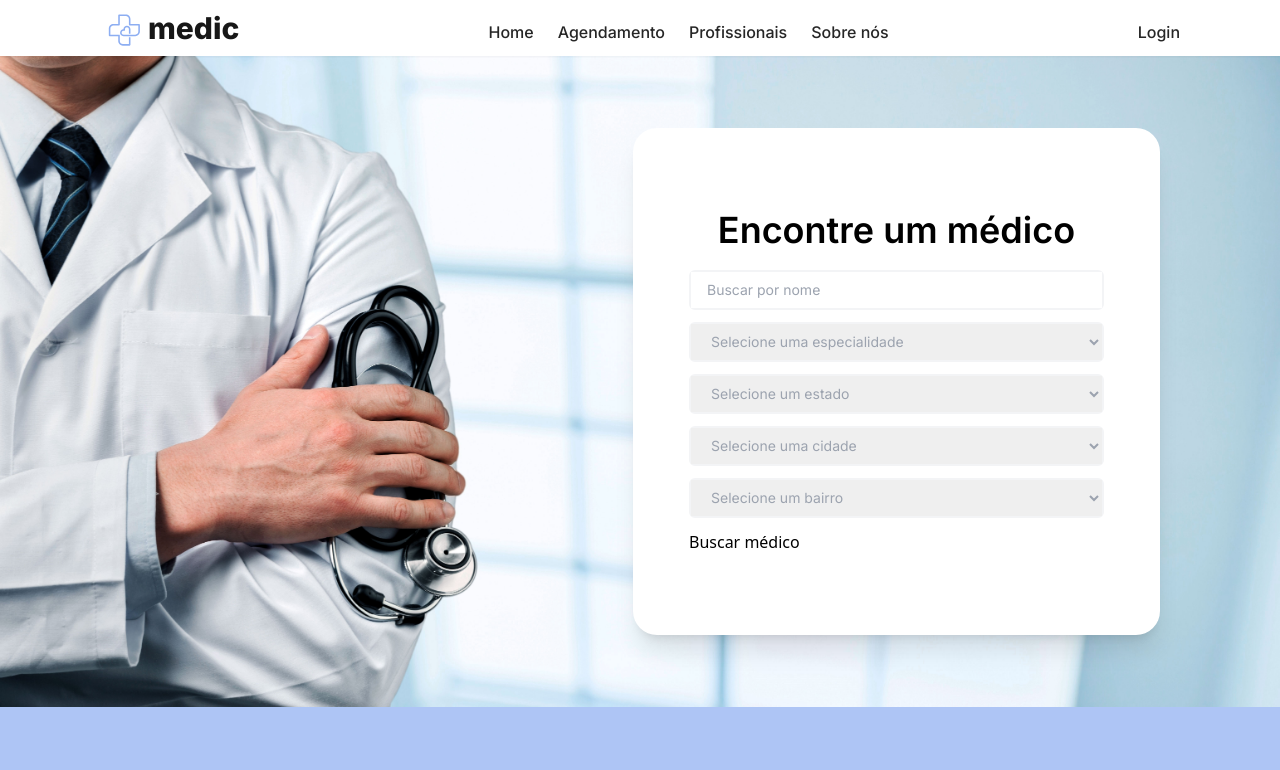
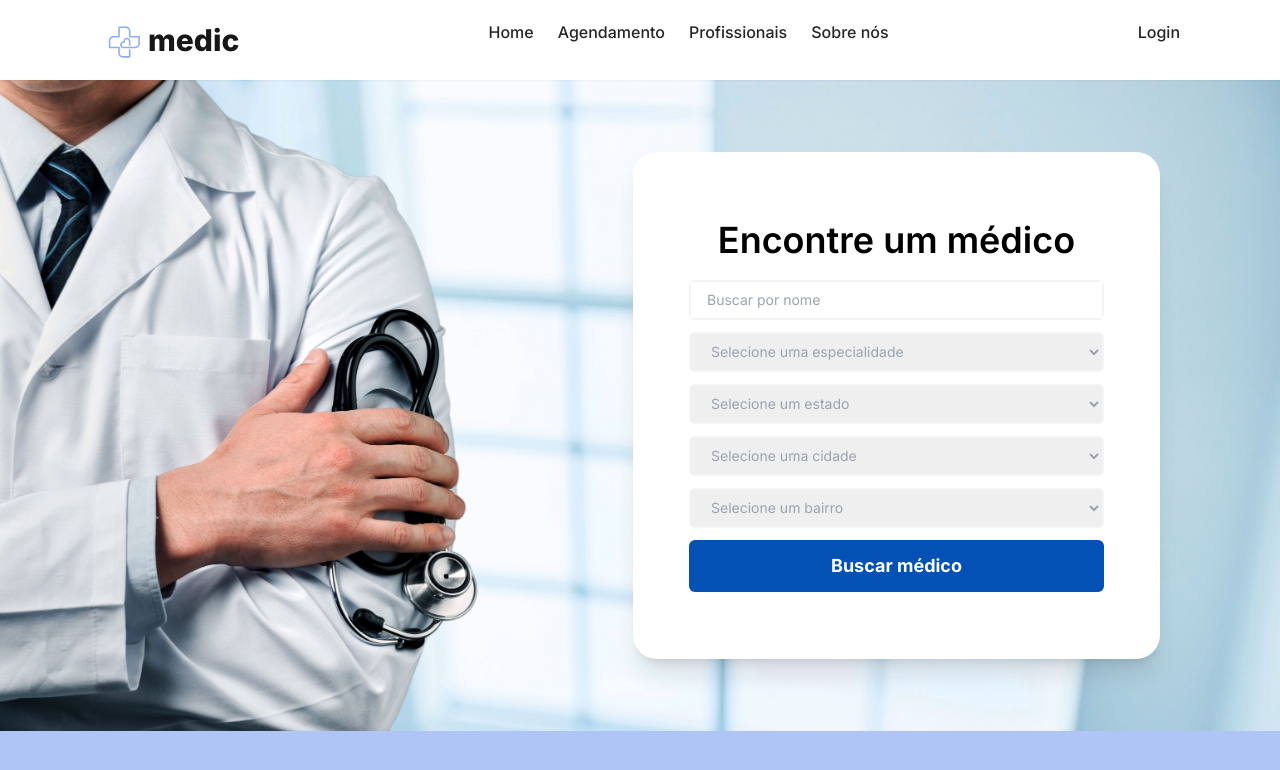
Before and after one commit to Marcos-Auguusto/medic_search, a Django app: page / in a window 1280 px wide. Shown: the top 770 px of the page. Run offline with Django 4.2, Linux system fonts and the light colour scheme; some web fonts are replaced.

Commit message:
config/ new size header

```diff
--- a/medicSearch/static/css/output.css
+++ b/medicSearch/static/css/output.css
@@ -584,10 +584,6 @@ video {
   position: relative;
 }
 
-.left-0 {
-  left: 0px;
-}
-
 .right-0 {
   right: 0px;
 }
@@ -625,8 +621,8 @@ video {
   margin-right: 120px;
 }
 
-.mt-14 {
-  margin-top: 3.5rem;
+.mt-20 {
+  margin-top: 5rem;
 }
 
 .mt-\[72px\] {
@@ -653,8 +649,8 @@ video {
   height: 3rem;
 }
 
-.h-14 {
-  height: 3.5rem;
+.h-20 {
+  height: 5rem;
 }
 
 .h-\[507px\] {
@@ -728,6 +724,11 @@ video {
   background-color: rgba(141, 174, 242, 0.71);
 }
 
+.bg-btn-200 {
+  --tw-bg-opacity: 1;
+  background-color: rgb(4 81 182 / var(--tw-bg-opacity));
+}
+
 .bg-red-500 {
   --tw-bg-opacity: 1;
   background-color: rgb(239 68 68 / var(--tw-bg-opacity));
@@ -758,6 +759,11 @@ video {
   padding: 1.25rem;
 }
 
+.py-3 {
+  padding-top: 0.75rem;
+  padding-bottom: 0.75rem;
+}
+
 .pl-4 {
   padding-left: 1rem;
 }
@@ -785,9 +791,18 @@ video {
   line-height: 1.5rem;
 }
 
+.text-lg {
+  font-size: 1.125rem;
+  line-height: 1.75rem;
+}
+
 .text-sm {
   font-size: 0.875rem;
   line-height: 1.25rem;
+}
+
+.font-bold {
+  font-weight: 700;
 }
 
 .font-extrabold {
@@ -817,16 +832,47 @@ video {
   color: rgb(23 23 23 / var(--tw-text-opacity));
 }
 
+.text-white {
+  --tw-text-opacity: 1;
+  color: rgb(255 255 255 / var(--tw-text-opacity));
+}
+
+.shadow-sm {
+  --tw-shadow: 0 1px 2px 0 rgb(0 0 0 / 0.05);
+  --tw-shadow-colored: 0 1px 2px 0 var(--tw-shadow-color);
+  box-shadow: var(--tw-ring-offset-shadow, 0 0 #0000), var(--tw-ring-shadow, 0 0 #0000), var(--tw-shadow);
+}
+
 .shadow-xl {
   --tw-shadow: 0 20px 25px -5px rgb(0 0 0 / 0.1), 0 8px 10px -6px rgb(0 0 0 / 0.1);
   --tw-shadow-colored: 0 20px 25px -5px var(--tw-shadow-color), 0 8px 10px -6px var(--tw-shadow-color);
   box-shadow: var(--tw-ring-offset-shadow, 0 0 #0000), var(--tw-ring-shadow, 0 0 #0000), var(--tw-shadow);
 }
 
-.shadow-sm {
-  --tw-shadow: 0 1px 2px 0 rgb(0 0 0 / 0.05);
-  --tw-shadow-colored: 0 1px 2px 0 var(--tw-shadow-color);
+.shadow-md {
+  --tw-shadow: 0 4px 6px -1px rgb(0 0 0 / 0.1), 0 2px 4px -2px rgb(0 0 0 / 0.1);
+  --tw-shadow-colored: 0 4px 6px -1px var(--tw-shadow-color), 0 2px 4px -2px var(--tw-shadow-color);
   box-shadow: var(--tw-ring-offset-shadow, 0 0 #0000), var(--tw-ring-shadow, 0 0 #0000), var(--tw-shadow);
+}
+
+.shadow-blue-800 {
+  --tw-shadow-color: #1e40af;
+  --tw-shadow: var(--tw-shadow-colored);
+}
+
+.shadow-slate-800 {
+  --tw-shadow-color: #1e293b;
+  --tw-shadow: var(--tw-shadow-colored);
+}
+
+.shadow-slate-400 {
+  --tw-shadow-color: #94a3b8;
+  --tw-shadow: var(--tw-shadow-colored);
+}
+
+.shadow-sky-200 {
+  --tw-shadow-color: #bae6fd;
+  --tw-shadow: var(--tw-shadow-colored);
 }
 
 .outline-none {
--- a/medicSearch/templates/base.html
+++ b/medicSearch/templates/base.html
@@ -19,7 +19,7 @@
   </head>
   <body class="bg-bgPrimary-200">
     <header>
-      <nav class="flex fixed top-0 w-full h-14 bg-white p-5 shadow-sm z-50">
+      <nav class="flex fixed top-0 w-full h-20 bg-white p-5 shadow-sm z-50">
         <div class="container flex justify-between mx-20">
           <div class="flex items-center">
             <img
@@ -83,7 +83,7 @@
         </div>
       </nav>
     </header>
-    <section class="mt-14">{% block content %}{% endblock %}</section>
+    <section class="mt-20">{% block content %}{% endblock %}</section>
     <footer></footer>
     {% block scripts %}{% endblock %}
   </body>
--- a/medicSearch/templates/home.html
+++ b/medicSearch/templates/home.html
@@ -68,8 +68,13 @@
           </select>
         </div>
         <div>
-          <div class="">
-            <button class="" type="submit">Buscar médico</button>
+          <div class="text-center py-3 bg-btn-200 rounded-md">
+            <button
+              class="font-inter font-bold text-lg text-white"
+              type="submit"
+            >
+              Buscar médico
+            </button>
           </div>
         </div>
       </div>
--- a/tailwind.config.js
+++ b/tailwind.config.js
@@ -16,6 +16,9 @@ module.exports = {
         200: 'rgba(141, 174, 242, 0.71)',
         900: '#8DAEF2',
         },
+        'btn': {
+          200:'#0451B6',
+        },
         'shadowPrimary': {
         900: 'rgba(136, 163, 220, 1)',
         },
```
Also changed, not shown: 1 other file.
